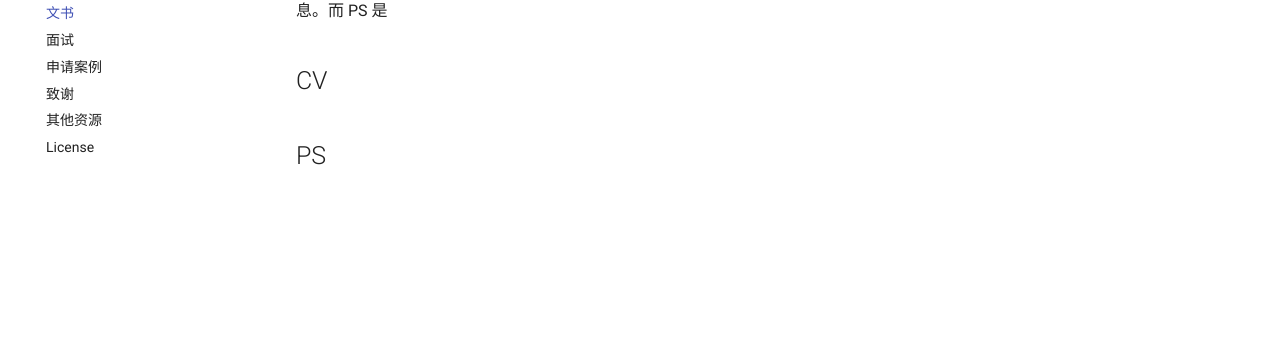
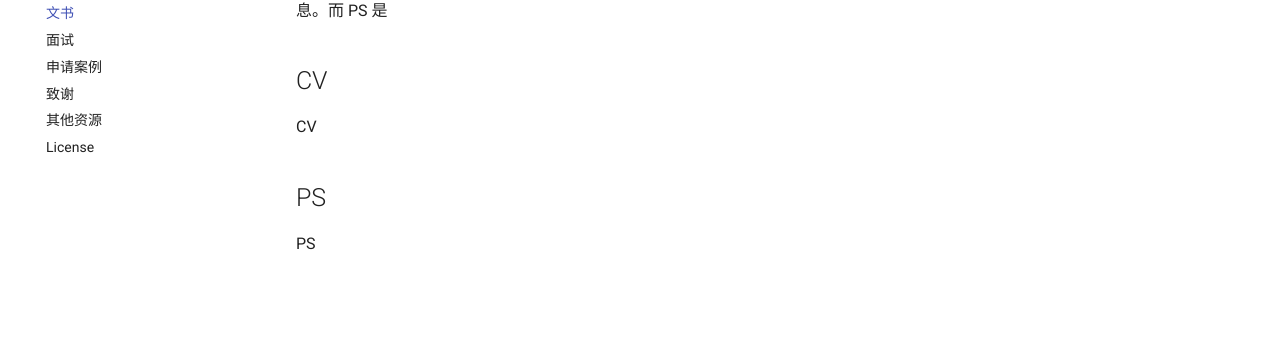
Before and after one commit to CompBio-PhD-cn/handbook, an MkDocs documentation site: the page built from docs/PS_CV.md, in a window 1280 px wide. Shown: the part 233-572 px from the top of the page. Built offline with MkDocs 1.6.1 and Material for MkDocs 9.7.7, drawn with Linux system fonts in a browser that asks for light colours.

Commit message:
add informattion

```diff
--- a/docs/PS_CV.md
+++ b/docs/PS_CV.md
@@ -1,6 +1,11 @@
 # 文书
+
 申请中另外一个非常重要的就是文书，通常来说包括 Personal Statement/Statement of Purpose,CV ，其中 CV 讲究的是在 1-2 页中展现申请人尽可能多的优点，并且涵盖重要的基本信息。而 PS 是
 
 ## CV
 
+CV
+
 ## PS
+
+PS
```
Also changed, not shown: docs/Program_list.md (+2 -1 lines), docs/preface.md (+1 -0 lines), docs/other_resource.md (line endings or trailing spaces).
